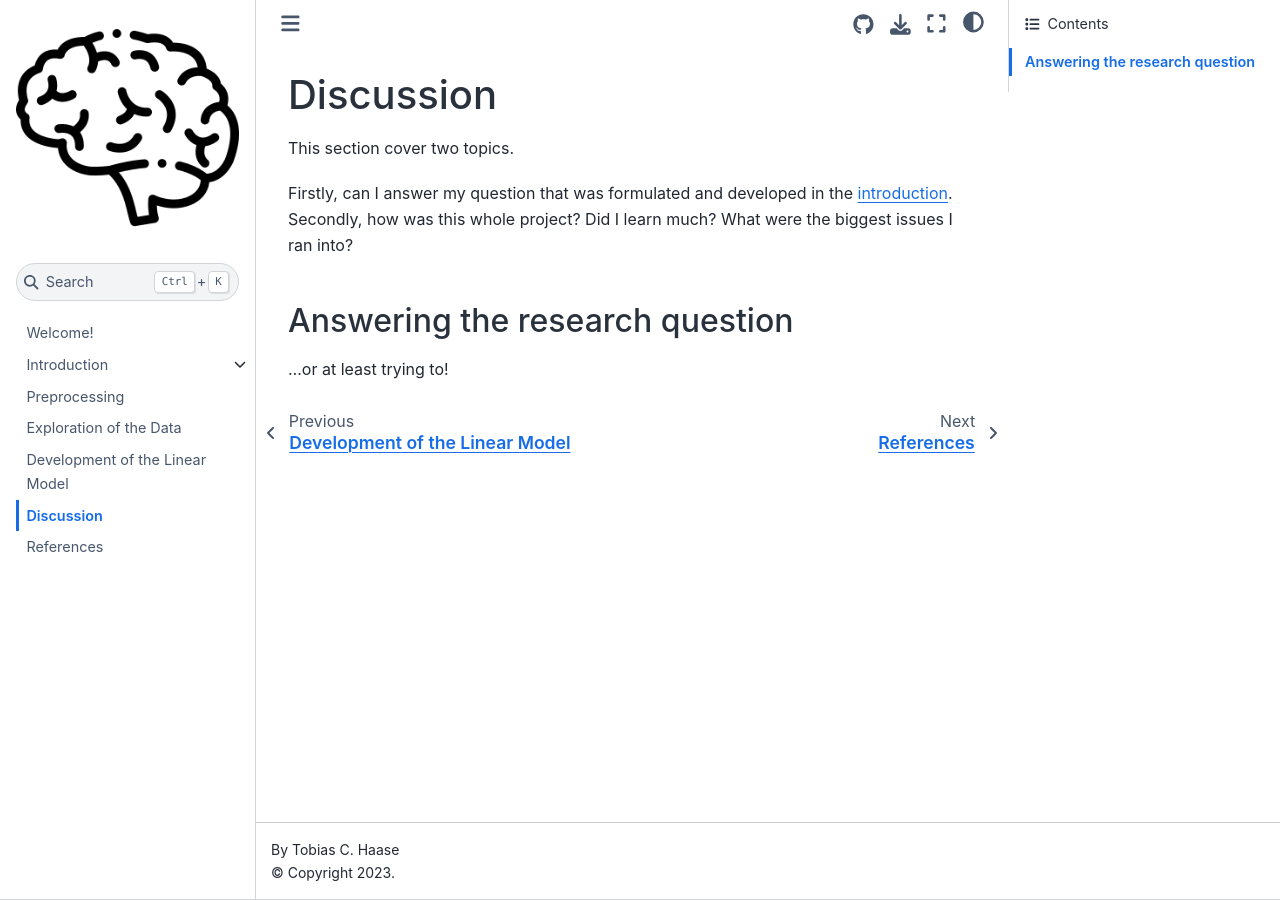
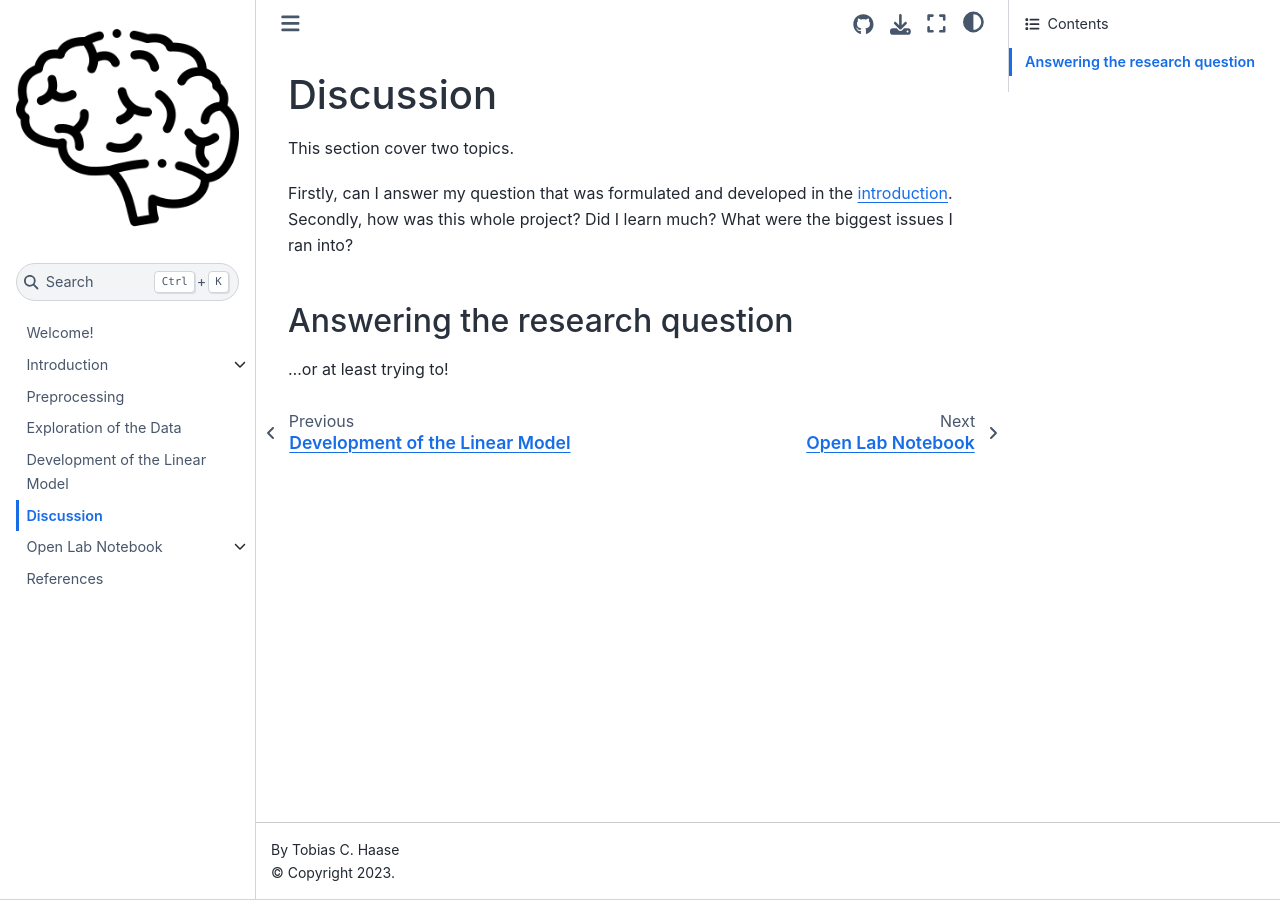
Before and after one commit to tchaase/research-internship-2022, a Jupyter Book: the page built from content/markdown/discussion.md, in a window 1280 px wide. Built offline with Jupyter Book 1.0.4 settings and Sphinx 7.4.7 and the Sphinx Book theme 1.1.4, drawn with Linux system fonts in a browser that asks for light colours; pages that are not in the unit, such as notebooks, are missing from menus; some of the changed lines change nothing that is shown.

Commit message:
Added open lab notebook

```diff
--- a/content/_toc.yml
+++ b/content/_toc.yml
@@ -8,4 +8,22 @@
 - file: code/data_exploration.ipynb
 - file: code/linear_model.ipynb
 - file: markdown/discussion.md
+- file: markdown/lab_notebook.md
+  sections:
+  - file: open_lab_notebook/week_1.md
+  - file: open_lab_notebook/week_2.md
+  - file: open_lab_notebook/week_3.md
+  - file: open_lab_notebook/week_4.md
+  - file: open_lab_notebook/week_5.md
+  - file: open_lab_notebook/week_6.md
+  - file: open_lab_notebook/week_7.md
+  - file: open_lab_notebook/week_8.md
+  - file: open_lab_notebook/week_9.md
+  - file: open_lab_notebook/week_10-11.md
+  - file: open_lab_notebook/week_12.md
+  - file: open_lab_notebook/week_13.md
+  - file: open_lab_notebook/week_14.md
+  - file: open_lab_notebook/week_15-16.md
+  - file: open_lab_notebook/week_17-18.md
+  - file: open_lab_notebook/week_19-20.md
 - file: markdown/references.md
```
